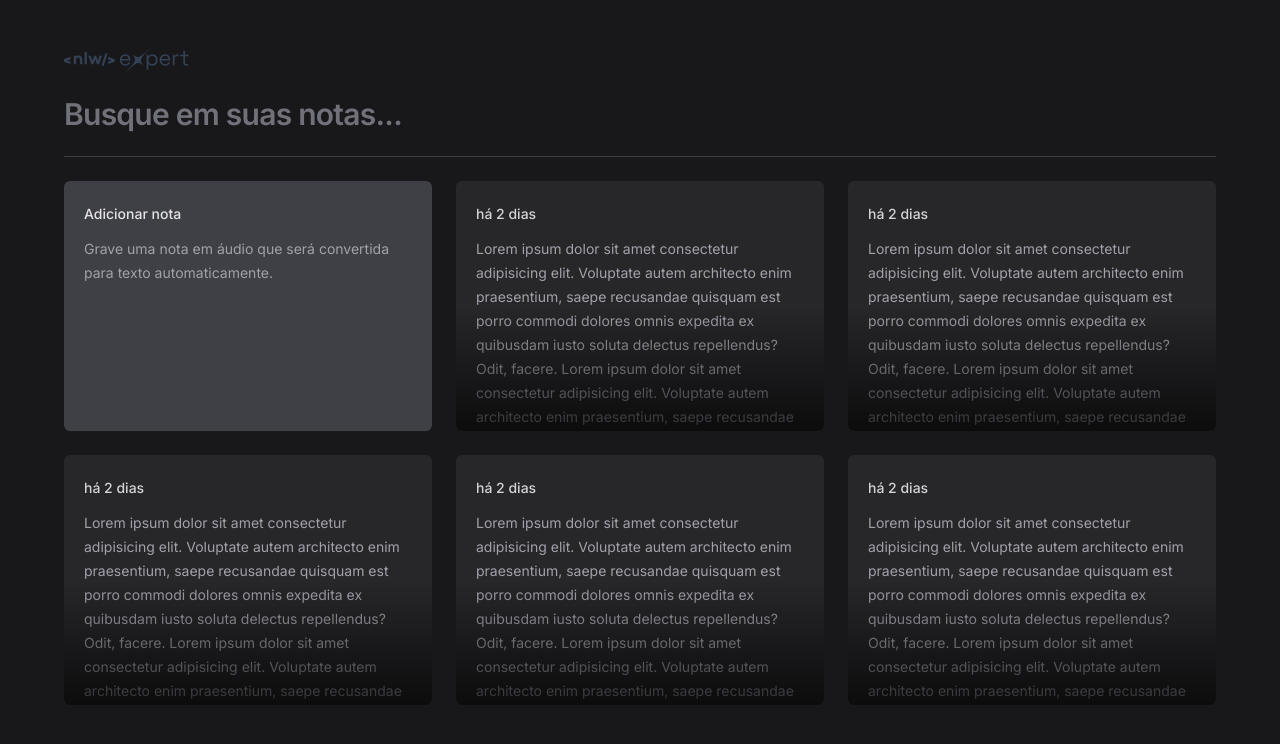
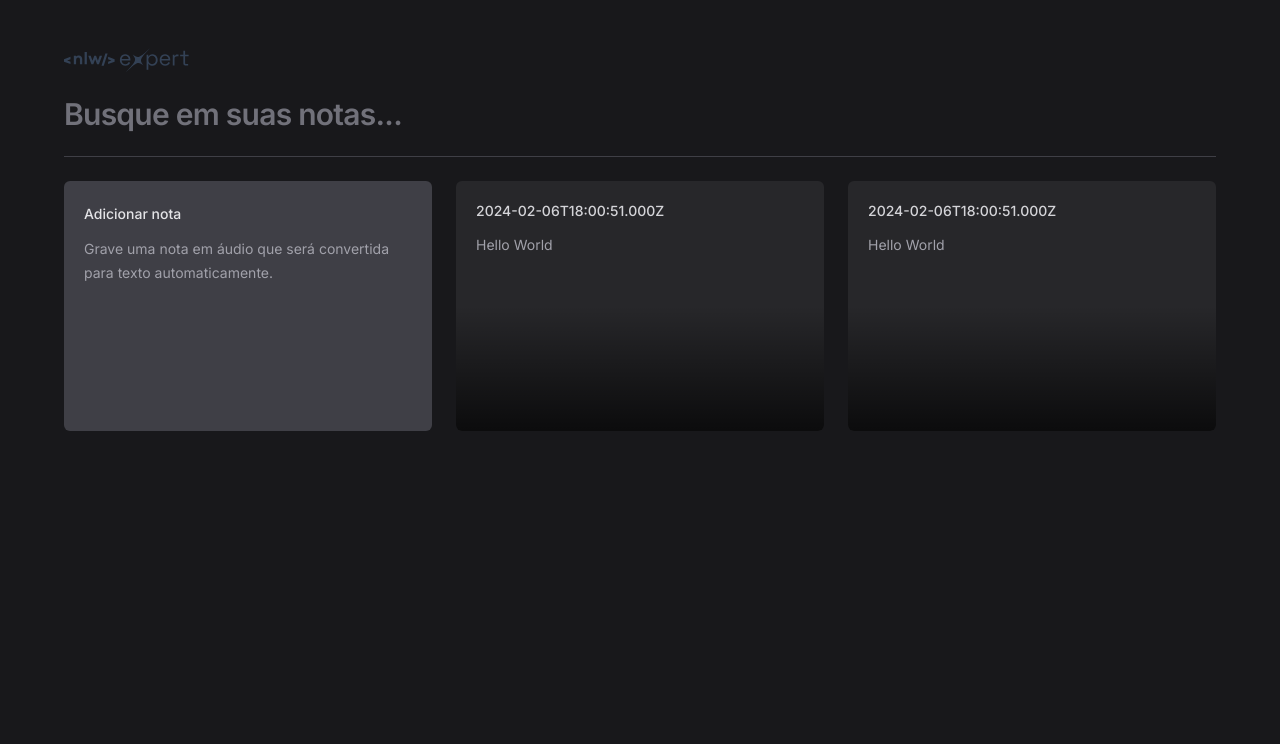
Before and after one commit to RenanFachin/RS_NLW_expert-notes, a React (Vite) app: page / in a window 1280 px wide. Shown: the top 744 px of the page. Built offline with nearby package versions, Linux system fonts and the light colour scheme.

Commit message:
refactor:  noteCard component receiving props

```diff
--- a/src/app.tsx
+++ b/src/app.tsx
@@ -1,6 +1,11 @@
 import logoNLW from './assets/logo-nlw-expert.svg'
 import { NewNoteCard } from './components/new-note-card'
 import { NoteCard } from './components/note-card'
+
+const note = {
+  date: new Date(),
+  content: 'Hello World'
+}
 
 export function App() {
   return (
@@ -22,11 +27,8 @@ export function App() {
       <div className='grid grid-cols-3 auto-rows-notes gap-6'>
         <NewNoteCard />
 
-        <NoteCard />
-        <NoteCard />
-        <NoteCard />
-        <NoteCard />
-        <NoteCard />
+        <NoteCard note={note} />
+        <NoteCard note={note} />
       </div>
     </div>
   )
--- a/src/components/note-card.tsx
+++ b/src/components/note-card.tsx
@@ -1,17 +1,24 @@
-export function NoteCard() {
+interface NoteCardProps {
+  note: {
+    date: Date
+    content: string
+  }
+}
+
+
+export function NoteCard({ note }: NoteCardProps) {
   return (
-    <div className='bg-zinc-800 rounded-md p-5 space-y-3 overflow-hidden relative'>
+    <button className='bg-zinc-800 rounded-md p-5 gap-3 overflow-hidden relative hover:ring-2 hover:ring-zinc-600 text-left outline-none focus-visible:ring-2 focus-visible:ring-lime-400 flex flex-col'>
       <span className='text-sm font-medium text-zinc-300'>
-        há 2 dias
+        {note.date.toISOString()}
       </span>
 
       <p className='text-sm leading-6 text-zinc-400'>
-        Lorem ipsum dolor sit amet consectetur adipisicing elit. Voluptate autem architecto enim praesentium, saepe recusandae quisquam est porro commodi dolores omnis expedita ex quibusdam iusto soluta delectus repellendus? Odit, facere.
-        Lorem ipsum dolor sit amet consectetur adipisicing elit. Voluptate autem architecto enim praesentium, saepe recusandae quisquam est porro commodi dolores omnis expedita ex quibusdam iusto soluta delectus repellendus? Odit, facere.
+        {note.content}
       </p>
 
       {/* Gradiente */}
       <div className='absolute bottom-0 left-0 right-0 h-1/2 bg-gradient-to-t from-black/70 to-black/0 pointer-events-none' />
-    </div>
+    </button>
   )
 }
```
